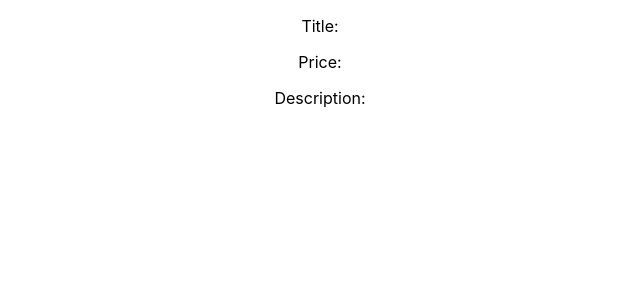
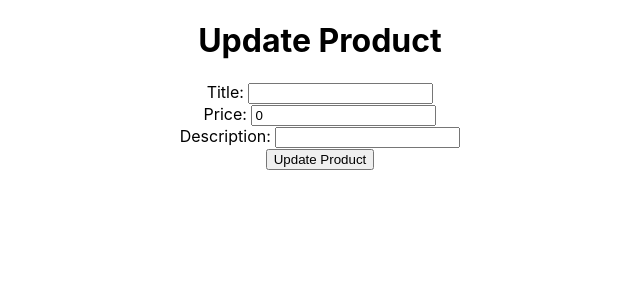
Before and after one commit to DouglasH9/MERN, a React (Create React App) app in the folder productmanager/client/: page /api/product/1/edit in a window 1280 px wide. Shown: the top 300 px of the page, without its empty margins (320-960 px from the left). Built offline with nearby package versions, Linux system fonts and the light colour scheme; no server answers.

Commit message:
added update and delete

```diff
--- a/productmanager/client/src/App.js
+++ b/productmanager/client/src/App.js
@@ -3,6 +3,7 @@ import { BrowserRouter, Switch, Route } from "react-router-dom";
 import './App.css';
 import Main from './Views/Main';
 import ProductDetail from "./Views/ProductDetail";
+import UpdateProduct from "./Views/UpdateProduct";
 
 
 function App() {
@@ -12,8 +13,11 @@ function App() {
         <Route path="/api/products">
           <Main/>
         </Route>
-        <Route path="/api/product/:id">
+        <Route exact path="/api/product/:id">
           <ProductDetail/>
+        </Route>
+        <Route exact path="/api/product/:id/edit">
+          <UpdateProduct/>
         </Route>
       </div>
     </BrowserRouter>
--- a/productmanager/client/src/Components/ProductsList.jsx
+++ b/productmanager/client/src/Components/ProductsList.jsx
@@ -1,7 +1,19 @@
 import React from "react";
+import axios from "axios";
+import { Link } from "react-router-dom";
 
 
 const ProductsList = (props) => {
+
+    const {removeFromDom} = props;
+
+    const deleteProduct = (productId) => {
+        axios.delete("http://localhost:8000/api/product/" +productId)
+            .then(res => {
+                removeFromDom(productId)
+            })
+            .catch(err => console.log(err));
+    }
 
     return (
         <div>
@@ -10,7 +22,7 @@ const ProductsList = (props) => {
                 <p key={i}>Title: {product.title}, Price: ${product.price}, Description: {product.description}
                 </p>
                 <p>
-                <a href={"/api/product/" + product._id}>{product.title}</a>
+                <a key={i} href={"/api/product/" + product._id}>{product.title}</a> | <button key={i} onClick= {(e) =>{deleteProduct(product._id)}}>Delete</button>
                 </p>
             </>
             )}
--- a/productmanager/client/src/Views/Main.js
+++ b/productmanager/client/src/Views/Main.js
@@ -16,13 +16,17 @@ const Main = (props) => {
             .catch(err => console.log(err));
     },[]);
 
+    const removeFromDom = productId => {
+        setProduct(product.filter(product => product._id !== productId))
+    }
+
     return (
         <>
             <div>
                 <ProductForm/>
             </div>
             <hr/>
-            {loaded && <ProductsList product={product}/>}
+            {loaded && <ProductsList product={product} removeFromDom={removeFromDom}/> }
         </>
 
     )
--- a/productmanager/client/src/Views/ProductDetail.js
+++ b/productmanager/client/src/Views/ProductDetail.js
@@ -1,6 +1,6 @@
 import React, {useEffect, useState} from "react";
 import axios from "axios";
-import {useParams} from "react-router-dom";
+import {useParams, Link} from "react-router-dom";
 
 const ProductDetail = (props) => {
     const [product, setProduct] = useState({})
@@ -17,6 +17,9 @@ const ProductDetail = (props) => {
             <p>Title: {product.title}</p>
             <p>Price: {product.price}</p>
             <p>Description: {product.description}</p>
+            <Link to={product._id +"/edit"}>
+                Edit
+            </Link>
         </div>
     )
 }
--- /dev/null
+++ b/productmanager/client/src/Views/UpdateProduct.js
@@ -0,0 +1,57 @@
+import React, {useEffect,useState} from "react";
+import axios from "axios";
+import {useParams} from "react-router-dom";
+
+
+const UpdateProduct = (props) => {
+    const {id} = useParams();
+    const [title, setTitle] = useState("");
+    const [price, setPrice] = useState(0);
+    const [description, setDescription] = useState("");
+
+    useEffect( () => {
+        console.log(id);
+        axios.get("http://localhost:8000/api/product/" + id)
+            .then(res => {
+                setTitle(res.data.title);
+                setPrice(res.data.price);
+                setDescription(res.data.description);
+            })
+    },[id]);
+
+    const updateProduct = (e) => {
+        e.preventDefault();
+        axios.put("http://localhost:8000/api/product/" + id + "/edit", {
+            title,
+            price,
+            description
+        })
+            .then(res => console.log(res))
+            .catch(err => console.log(err))
+    }
+
+    return (
+        <>
+            <h1>Update Product</h1>
+            <form onSubmit={updateProduct}>
+                <div>
+                    <label>Title: </label>
+                    <input type="text" name="title" value={title} onChange={(e) => {setTitle(e.target.value)}}/>
+                </div>
+                <div>
+                    <label>Price: </label>
+                    <input type="number" name="price" value={price} onChange={(e) => {setPrice(e.target.value)}}/>
+                </div>
+                <div>
+                    <label>Description: </label>
+                    <input type="text" name="description" value={description} onChange={(e) => {setDescription(e.target.value)}}/>
+                </div>
+                <div>
+                    <input type="submit" value="Update Product"/>
+                </div>
+            </form>
+        </>
+    )
+}
+
+export default UpdateProduct;
```
Also changed, not shown: 2 other files (tests, documents, lock files or other folders).
